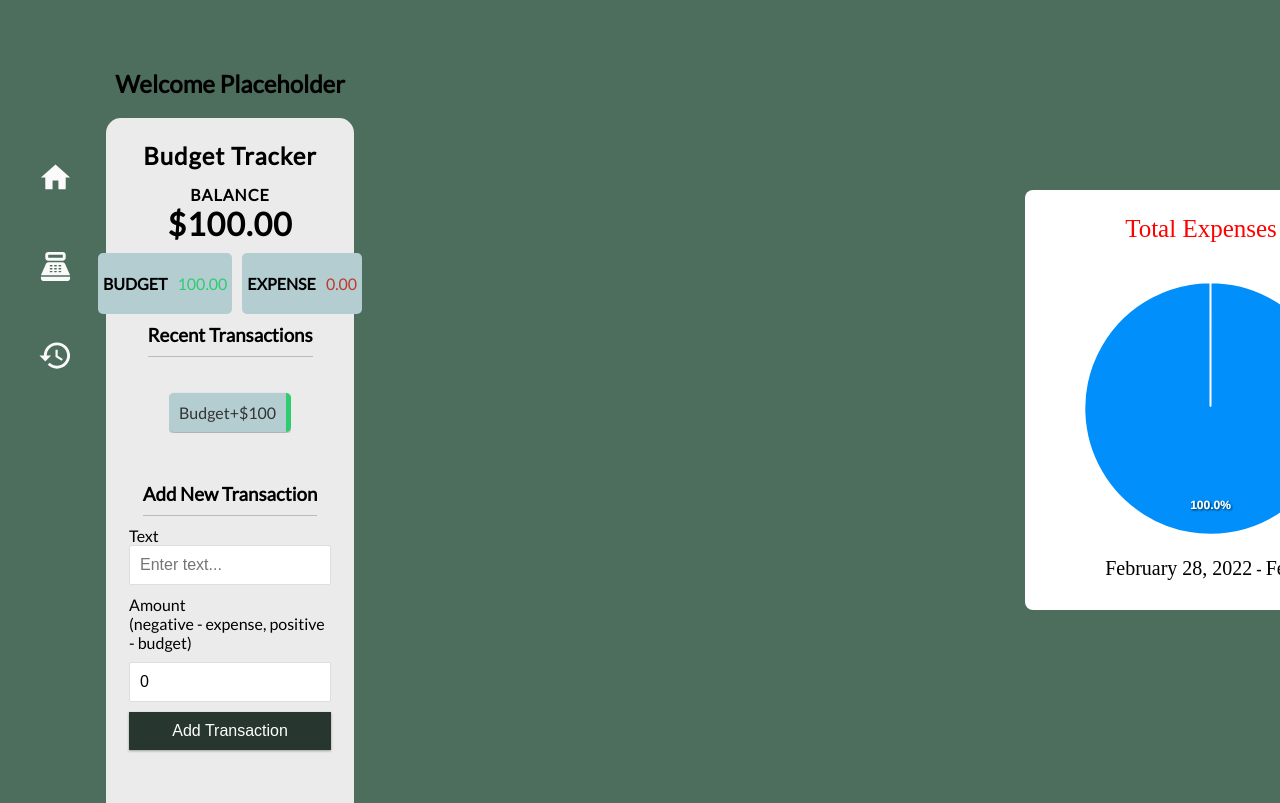
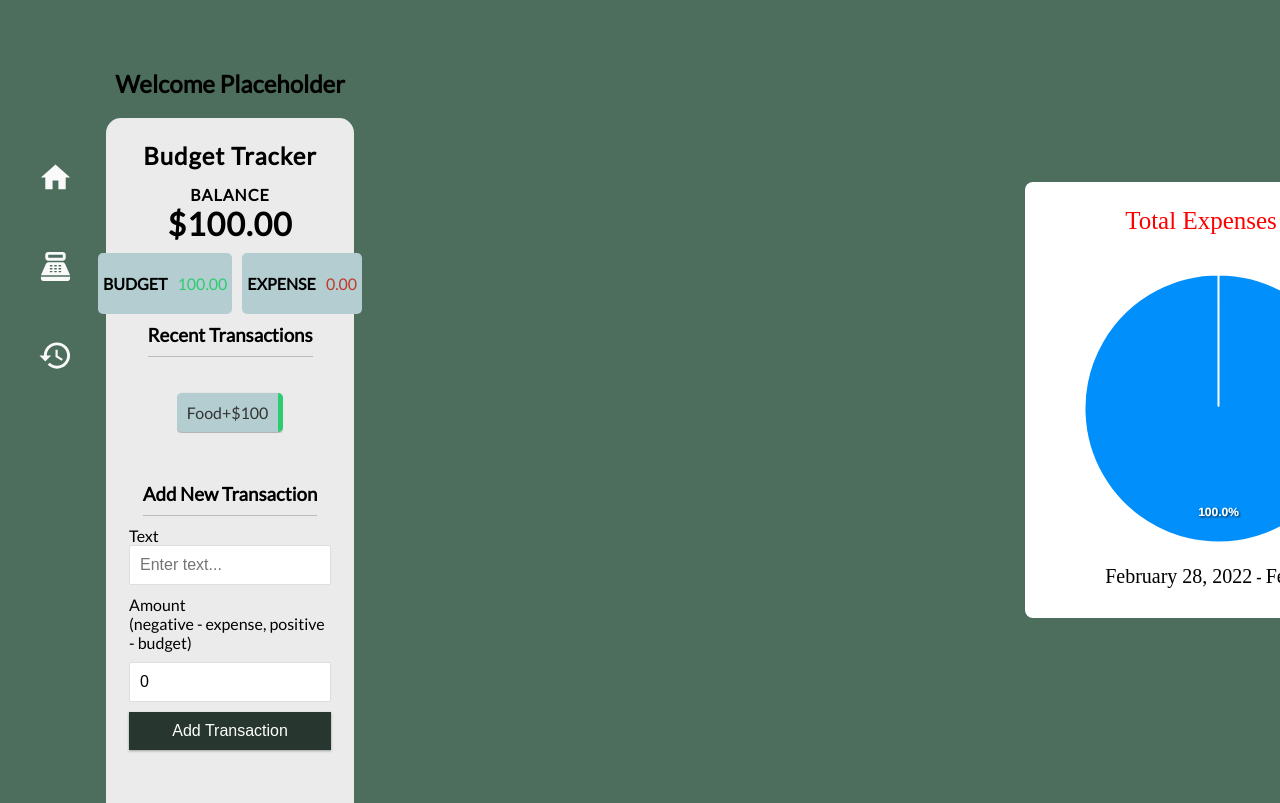
Before and after one commit to enukeWebDev/budget-tracker, a React (Create React App) app: page /home in a window 1280 px wide. Shown: the top 803 px of the page. Built offline with nearby package versions, Linux system fonts and the light colour scheme.

Commit message:
minor changes

```diff
--- a/src/components/PieChart.js
+++ b/src/components/PieChart.js
@@ -10,6 +10,12 @@ function PieChart(props){
 
   let date  = new Date();
   let currentMonthLastDate  = (new Date(date.getFullYear(), date.getMonth()+1, 0));
+  const types =[];
+  transactions.forEach(element => {
+     if(!types.includes(element.text)){
+      types.push(element.text);
+     }
+  });
 
   const series = newTransactions.map((item) => item.amount);
   const labels = newTransactions.map((item) => item.text);
--- a/src/context/GlobalState.js
+++ b/src/context/GlobalState.js
@@ -7,7 +7,7 @@ const initialState = {
   transactions: [{
     id:1,
     amount:100,
-    text:'Budget'
+    text:'Food'
   }]
 
   // Sample data for testing
```
